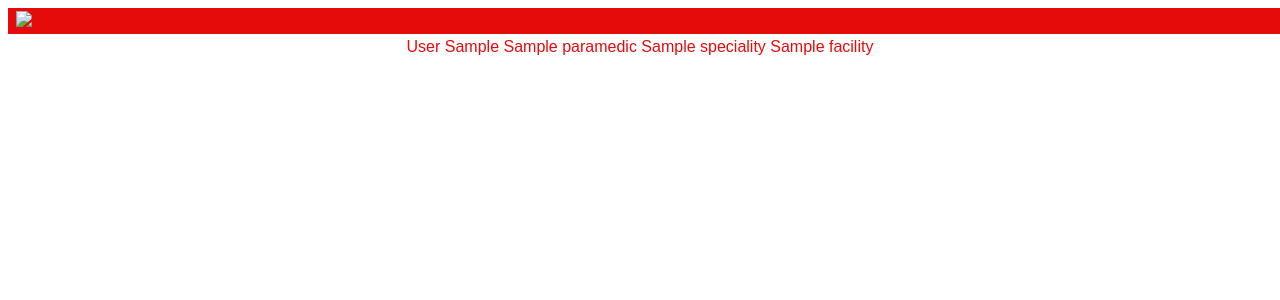
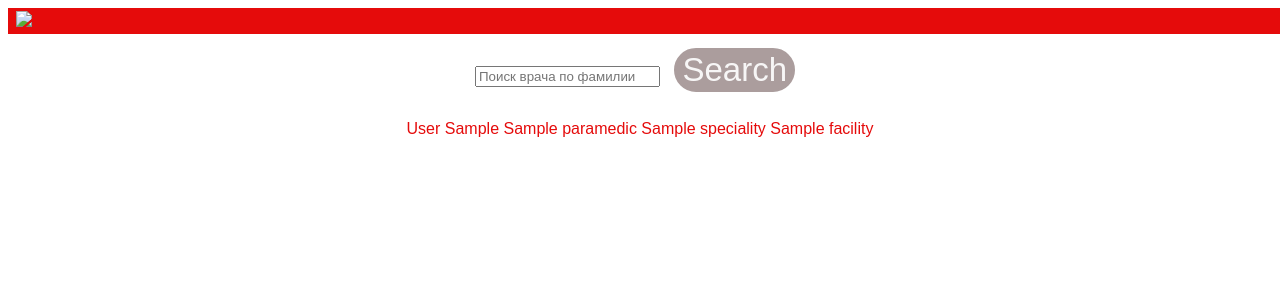
Before and after one commit to NKTP9/patients_management_MIS, a Django app: page /doctors/ in a window 1280 px wide. Shown: the top 300 px of the page. Run offline with Django 3.2, Linux system fonts and the light colour scheme; tables that the repository leaves empty hold one stand-in row (values such as "Sample post").

Commit message:
Реализован поиск врача и больницы

```diff
--- a/apps/core/views.py
+++ b/apps/core/views.py
@@ -2,6 +2,7 @@
 from django.shortcuts import render
 from django.views.generic import TemplateView
 from apps.users.models import CustomUser, Paramedic, MedicalFacility
+from django.db.models import Q
 
 
 class HomepageView(TemplateView):
@@ -23,10 +24,20 @@ def profile(request):
 
 
 def doctors(request):
-    paramedic = Paramedic.objects.all()
+    search_post = request.GET.get('search')
+    if search_post:
+        paramedic = Paramedic.objects.filter(Q(last_name__icontains=search_post))
+    else:
+        # If not searched, return default posts
+        paramedic = Paramedic.objects.all()
     return render(request, 'pages/doctors.html', {'paramedic': paramedic})
 
 
 def hospitals(request):
-    hospital = MedicalFacility.objects.all()
+    search_post = request.GET.get('search')
+    if search_post:
+        hospital = MedicalFacility.objects.filter(Q(last_name__icontains=search_post))
+    else:
+        # If not searched, return default posts
+        hospital = MedicalFacility.objects.all()
     return render(request, 'pages/hospitals.html', {'hospital': hospital})
--- a/templates/pages/doctors.html
+++ b/templates/pages/doctors.html
@@ -14,6 +14,12 @@
     </div>
   </ups>
 <br>
+{# TODO: Поле поиска #}
+<form class="form-inline my-2 my-lg-0" action="{% url 'doctors' %}">
+    <input class="form-control mr-sm-2" type="search"   placeholder="Поиск врача по фамилии" aria-label="Search" name="search">
+    <button class="btn btn-outline-success my-2 my-sm-0" type="submit">Search</button>
+</form>
+<br>
     {% for item in paramedic %}
         {{ item }} {# TODO: Имя #}
         {{ item.speciality }} {# TODO: Специальность #}
--- a/templates/pages/hospitals.html
+++ b/templates/pages/hospitals.html
@@ -14,6 +14,12 @@
     </div>
   </ups>
 <br>
+{# TODO: Поле поиска #}
+<form class="form-inline my-2 my-lg-0" action="{% url 'hospitals' %}">
+    <input class="form-control mr-sm-2" type="search"   placeholder="Поиск медицинского учреждения" aria-label="Search" name="search">
+    <button class="btn btn-outline-success my-2 my-sm-0" type="submit">Search</button>
+</form>
+<br>
     {% for item in hospital %}
         {{ item.name }}
         <a href="profile/" class="btn">Посмотреть информацию</a>
```
